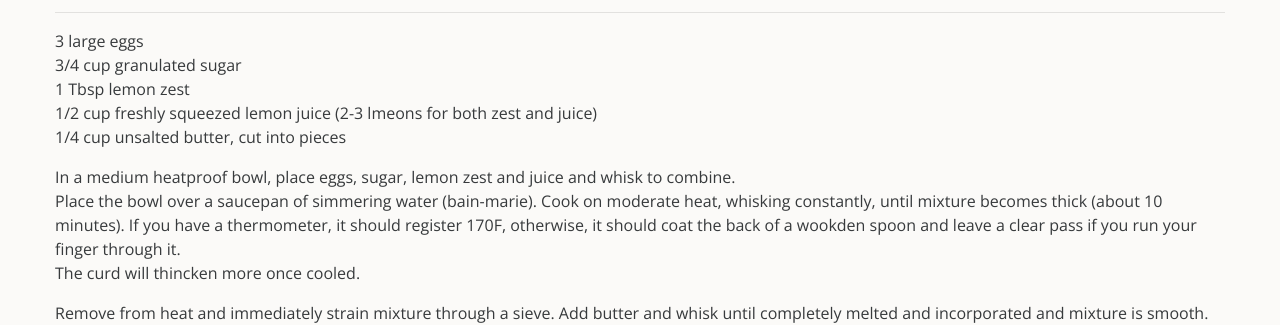
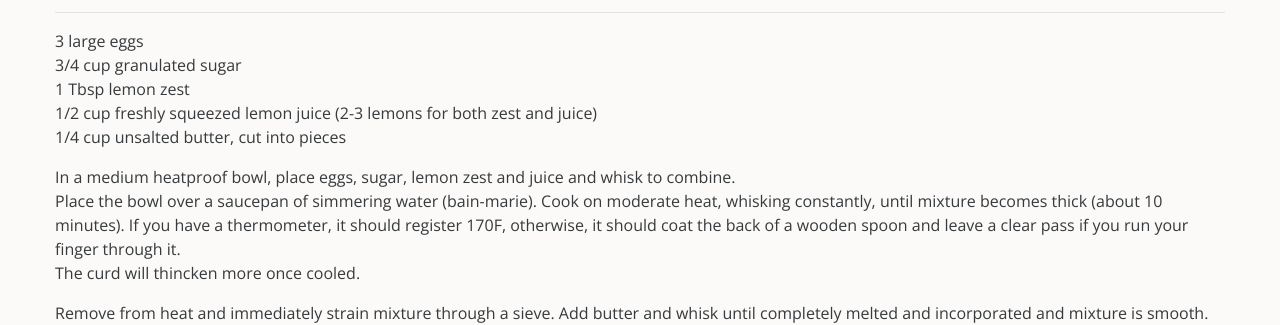
Before and after one commit to rdyar/tdfc, a Jekyll site: the page built from _desserts/lemon-curd.md, in a window 1280 px wide. Shown: the part 164-489 px from the top of the page. Built offline with Jekyll 4.4.1, drawn with Linux system fonts in a browser that asks for light colours.

Commit message:
Update lemon-curd.md

```diff
--- a/_desserts/lemon-curd.md
+++ b/_desserts/lemon-curd.md
@@ -5,13 +5,13 @@
 3 large eggs
 3/4 cup granulated sugar
 1 Tbsp lemon zest
-1/2 cup freshly squeezed lemon juice (2-3 lmeons for both zest and juice)
+1/2 cup freshly squeezed lemon juice (2-3 lemons for both zest and juice)
 1/4 cup unsalted butter, cut into pieces
 
 In a medium heatproof bowl, place eggs, sugar, lemon zest and juice and whisk to combine.
 Place the bowl over a saucepan of simmering water (bain-marie).  Cook on moderate heat, whisking constantly, until
 mixture becomes thick (about 10 minutes).  If you have a thermometer, it should register 170F, otherwise, it should
-coat the back of a wookden spoon and leave a clear pass if you run your finger through it.
+coat the back of a wooden spoon and leave a clear pass if you run your finger through it.
 The curd will thincken more once cooled.
 
 Remove from heat and immediately strain mixture through a sieve.  Add butter and whisk until completely melted
```
